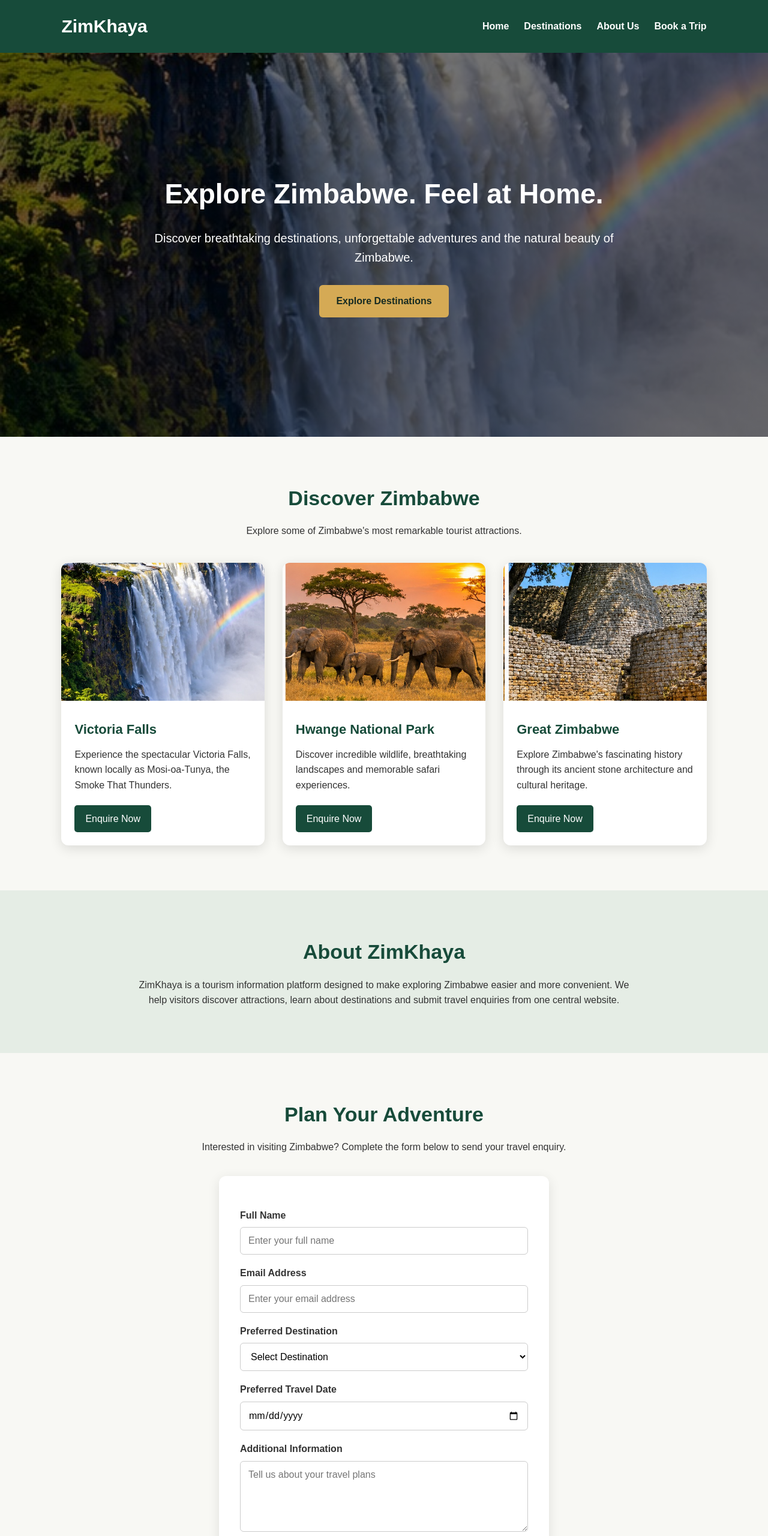
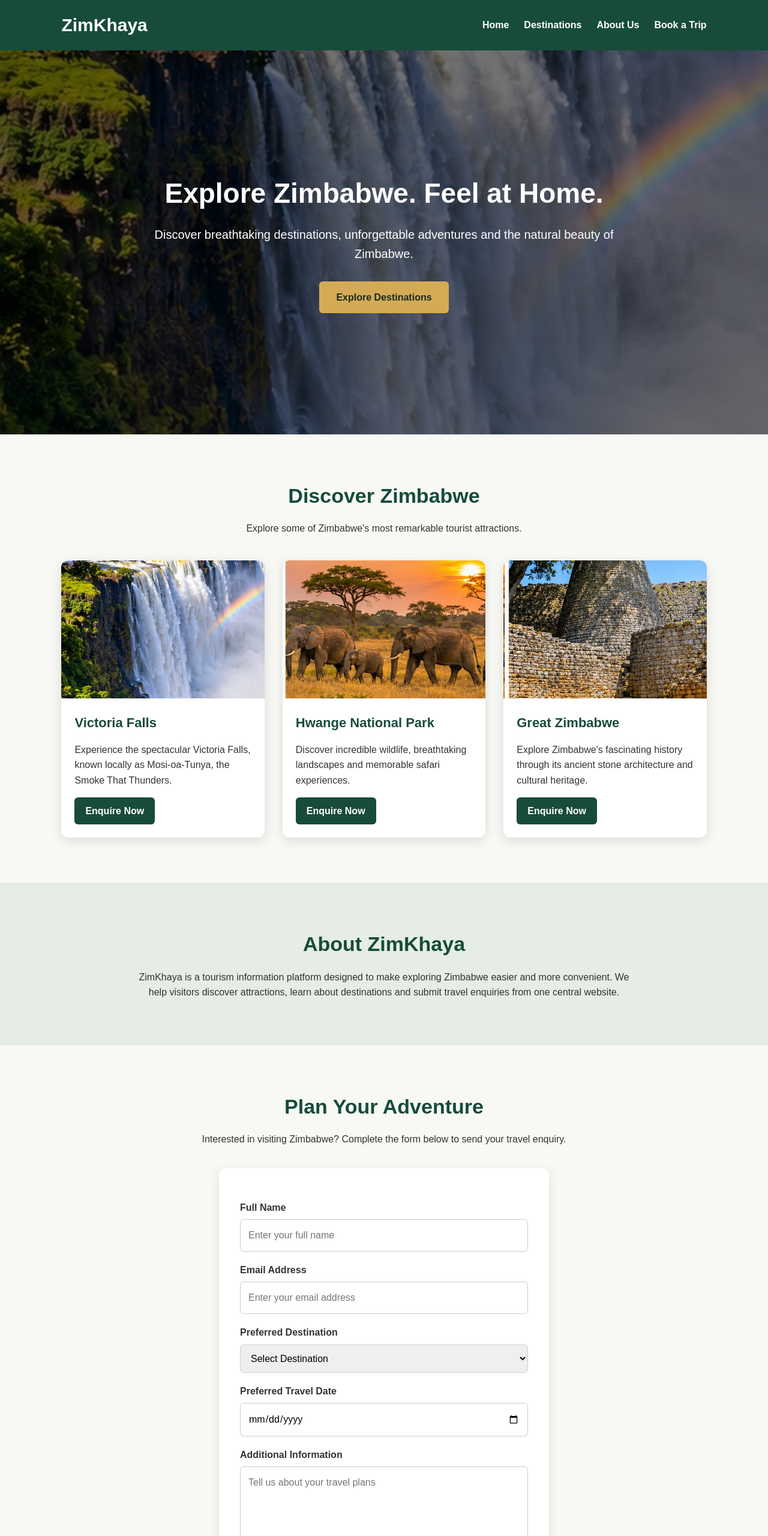
Before and after one commit to Nokuthula-dev/ZimKhaya, a plain HTML site: page index.html in a window 1280 px wide. Shown: the top 2560 px of the page at 60% size. Drawn offline with Linux system fonts and the light colour scheme.

Commit message:
Simplify site and send enquiries via Web3Forms

```diff
--- a/index.html
+++ b/index.html
@@ -1,262 +1,111 @@
-
 <!DOCTYPE html>
 <html lang="en">
-
 <head>
   <meta charset="UTF-8">
-    <meta name="viewport"
-          content="width=device-width, initial-scale=1.0">
-    <meta name="description"
-          content="Discover Zimbabwe's tourist destinations with ZimKhaya.">
-
+  <meta name="viewport" content="width=device-width, initial-scale=1.0">
+  <meta name="description" content="Discover Zimbabwe's tourist destinations with ZimKhaya.">
   <title>ZimKhaya | Explore Zimbabwe</title>
-
   <link rel="stylesheet" href="style.css">
 </head>
-
 <body>
 
-    <!-- Navigation -->
-    <header>
-        <nav class="navbar">
+  <!-- Navigation (stays at the top while scrolling) -->
+  <header class="navbar">
     <h1 class="logo">ZimKhaya</h1>
-
-            <ul class="nav-links">
-                <li><a href="#home">Home</a></li>
-                <li><a href="#destinations">Destinations</a></li>
-                <li><a href="#about">About Us</a></li>
-                <li><a href="#booking">Book a Trip</a></li>
-            </ul>
+    <nav class="nav-links">
+      <a href="#home">Home</a>
+      <a href="#destinations">Destinations</a>
+      <a href="#about">About Us</a>
+      <a href="#booking">Book a Trip</a>
     </nav>
   </header>
 
-    <!-- Welcome Banner -->
+  <!-- Welcome banner -->
   <section id="home" class="hero">
-        <div class="hero-content">
     <h2>Explore Zimbabwe. Feel at Home.</h2>
-
-            <p>
-                Discover breathtaking destinations,
-                unforgettable adventures and the
-                natural beauty of Zimbabwe.
-            </p>
-
-            <a href="#destinations" class="btn">
-                Explore Destinations
-            </a>
-        </div>
+    <p>Discover breathtaking destinations, unforgettable adventures and the natural beauty of Zimbabwe.</p>
+    <a href="#destinations" class="btn">Explore Destinations</a>
   </section>
 
   <main>
+    <!-- Destinations: data-destination fills in the form when clicked -->
+    <section id="destinations" class="section">
+      <h2>Discover Zimbabwe</h2>
+      <p>Explore some of Zimbabwe's most remarkable tourist attractions.</p>
 
-        <!-- Destinations -->
-        <section id="destinations" class="destinations">
-
-            <h2>Discover Zimbabwe</h2>
-
-            <p>
-                Explore some of Zimbabwe's most
-                remarkable tourist attractions.
-            </p>
-
-            <div class="destination-container">
-
-                <article class="destination-card">
-                    <img src="images/victoria-falls.jpg"
-                         alt="Victoria Falls waterfall">
-
-                    <div class="card-content">
+      <div class="cards">
+        <article class="card">
+          <img src="images/victoria-falls.jpg" alt="Victoria Falls waterfall" loading="lazy">
           <h3>Victoria Falls</h3>
-
-                        <p>
-                            Experience the spectacular
-                            Victoria Falls, known locally
-                            as Mosi-oa-Tunya, the
-                            Smoke That Thunders.
-                        </p>
-
-                        <a href="#booking" class="card-btn">
-                            Enquire Now
-                        </a>
-                    </div>
+          <p>Experience the spectacular Victoria Falls, known locally as Mosi-oa-Tunya, the Smoke That Thunders.</p>
+          <a href="#booking" class="card-btn" data-destination="Victoria Falls">Enquire Now</a>
         </article>
 
-                <article class="destination-card">
-                    <img src="images/hwange.jpg"
-                         alt="Elephants at Hwange National Park">
-
-                    <div class="card-content">
+        <article class="card">
+          <img src="images/hwange.jpg" alt="Elephants at Hwange National Park" loading="lazy">
           <h3>Hwange National Park</h3>
-
-                        <p>
-                            Discover incredible wildlife,
-                            breathtaking landscapes
-                            and memorable safari
-                            experiences.
-                        </p>
-
-                        <a href="#booking" class="card-btn">
-                            Enquire Now
-                        </a>
-                    </div>
+          <p>Discover incredible wildlife, breathtaking landscapes and memorable safari experiences.</p>
+          <a href="#booking" class="card-btn" data-destination="Hwange National Park">Enquire Now</a>
         </article>
 
-                <article class="destination-card">
-                    <img src="images/great-zimbabwe.jpg"
-                         alt="Great Zimbabwe stone ruins">
-
-                    <div class="card-content">
+        <article class="card">
+          <img src="images/great-zimbabwe.jpg" alt="Great Zimbabwe stone ruins" loading="lazy">
           <h3>Great Zimbabwe</h3>
-
-                        <p>
-                            Explore Zimbabwe's
-                            fascinating history through
-                            its ancient stone architecture
-                            and cultural heritage.
-                        </p>
-
-                        <a href="#booking" class="card-btn">
-                            Enquire Now
-                        </a>
-                    </div>
+          <p>Explore Zimbabwe's fascinating history through its ancient stone architecture and cultural heritage.</p>
+          <a href="#booking" class="card-btn" data-destination="Great Zimbabwe">Enquire Now</a>
         </article>
-
       </div>
     </section>
 
     <!-- About -->
-        <section id="about" class="about">
-
+    <section id="about" class="section about">
       <h2>About ZimKhaya</h2>
-
-            <p>
-                ZimKhaya is a tourism information
-                platform designed to make exploring
-                Zimbabwe easier and more convenient.
-
-                We help visitors discover attractions,
-                learn about destinations and submit
-                travel enquiries from one central
-                website.
-            </p>
-
+      <p>ZimKhaya is a tourism information platform designed to make exploring Zimbabwe easier and more convenient. We help visitors discover attractions, learn about destinations and submit travel enquiries from one central website.</p>
     </section>
 
-        <!-- Booking Enquiry -->
-        <section id="booking" class="booking">
+    <!-- Booking enquiry: Web3Forms emails each submission to the inbox linked to this access key -->
+    <section id="booking" class="section">
+      <h2>Plan Your Adventure</h2>
+      <p>Interested in visiting Zimbabwe? Complete the form below to send your travel enquiry.</p>
 
-            <h2>Plan Your Adventure</h2>
-
-            <p>
-                Interested in visiting Zimbabwe?
-                Complete the form below to send
-                your travel enquiry.
-            </p>
-
-            <form
-                id="bookingForm"
-                action="https://formsubmit.co/YOUR_EMAIL@example.com"
-                method="POST"
-            >
-
-                <input type="hidden"
-                       name="_subject"
-                       value="New ZimKhaya Travel Enquiry">
-
-                <input type="hidden"
-                       name="_template"
-                       value="table">
-
-                <input type="hidden"
-                       name="_captcha"
-                       value="true">
+      <form action="https://api.web3forms.com/submit" method="POST">
+        <input type="hidden" name="access_key" value="884318c5-2633-4f47-98f5-0f286724bcdb">
+        <input type="hidden" name="subject" value="New ZimKhaya Travel Enquiry">
+        <input type="hidden" name="from_name" value="ZimKhaya Website">
+        <input type="checkbox" name="botcheck" class="hidden"> <!-- spam trap: bots tick it, people never see it -->
 
         <label for="name">Full Name</label>
-                <input type="text"
-                       id="name"
-                       name="name"
-                       placeholder="Enter your full name"
-                       required>
+        <input type="text" id="name" name="name" placeholder="Enter your full name" required>
 
         <label for="email">Email Address</label>
-                <input type="email"
-                       id="email"
-                       name="email"
-                       placeholder="Enter your email address"
-                       required>
+        <input type="email" id="email" name="email" placeholder="Enter your email address" required>
 
-                <label for="destination">
-                    Preferred Destination
-                </label>
-
-                <select id="destination"
-                        name="destination"
-                        required>
-
-                    <option value="">
-                        Select Destination
-                    </option>
-
-                    <option value="Victoria Falls">
-                        Victoria Falls
-                    </option>
-
-                    <option value="Hwange National Park">
-                        Hwange National Park
-                    </option>
-
-                    <option value="Great Zimbabwe">
-                        Great Zimbabwe
-                    </option>
-
+        <label for="destination">Preferred Destination</label>
+        <select id="destination" name="destination" required>
+          <option value="">Select Destination</option>
+          <option>Victoria Falls</option>
+          <option>Hwange National Park</option>
+          <option>Great Zimbabwe</option>
         </select>
 
-                <label for="date">
-                    Preferred Travel Date
-                </label>
+        <label for="date">Preferred Travel Date</label>
+        <input type="date" id="date" name="travel_date" required>
 
-                <input type="date"
-                       id="date"
-                       name="travel_date"
-                       required>
+        <label for="message">Additional Information</label>
+        <textarea id="message" name="message" rows="5" placeholder="Tell us about your travel plans"></textarea>
 
-                <label for="message">
-                    Additional Information
-                </label>
+        <p class="note">Your details are only used to reply to your enquiry and are delivered by a third-party form service. Please do not include sensitive personal information.</p>
 
-                <textarea id="message"
-                          name="message"
-                          rows="5"
-                          placeholder="Tell us about your travel plans"></textarea>
-
-                <p class="privacy-note">
-                    Your information will be used
-                    to respond to your enquiry and
-                    will be processed by our
-                    third-party form delivery service.
-                    Please do not include sensitive
-                    personal information.
-                </p>
-
-                <button type="submit" class="btn">
-                    Submit Enquiry
-                </button>
-
+        <button type="submit" class="btn">Submit Enquiry</button>
       </form>
-
     </section>
-
   </main>
 
-    <!-- Footer -->
   <footer>
-        <p>
-            &copy; 2026 ZimKhaya.
-            Explore Zimbabwe. Feel at Home.
-        </p>
+    <p>&copy; 2026 ZimKhaya. Explore Zimbabwe. Feel at Home.</p>
+    <p>Contact: <a href="mailto:nokuegama@gmail.com">nokuegama@gmail.com</a></p>
   </footer>
 
   <script src="script.js"></script>
-
 </body>
 </html>
--- a/script.js
+++ b/script.js
@@ -1,81 +1,16 @@
-
 // ZimKhaya Website JavaScript
 
-// Get the booking form and its fields
-const bookingForm = document.getElementById("bookingForm");
-const travelDate = document.getElementById("date");
-const destinationSelect =
-    document.getElementById("destination");
+// 1. Stop visitors from picking a travel date in the past
+const today = new Date();
+today.setMinutes(today.getMinutes() - today.getTimezoneOffset()); // use local time, not UTC
+document.getElementById("date").min = today.toISOString().split("T")[0];
 
-const emailInput = document.getElementById("email");
-const replyToInput = document.getElementById("replyTo");
-
-// Prevent selection of previous dates
-if (travelDate) {
-
-    const today = new Date();
-
-    const localDate = new Date(
-        today.getTime() -
-        today.getTimezoneOffset() * 60000
-    );
-
-    travelDate.min = localDate
-        .toISOString()
-        .split("T")[0];
-}
-
-// Automatically select the destination
-// when a visitor clicks Enquire Now
-const destinationButtons =
-    document.querySelectorAll("[data-destination]");
-
-destinationButtons.forEach(function(button) {
-
-    button.addEventListener("click", function() {
-
-        const selectedDestination =
-            button.getAttribute("data-destination");
-
-        destinationSelect.value = selectedDestination;
-
-    });
-
+// 2. When "Enquire Now" is clicked, pre-select that destination in the form
+document.querySelectorAll("[data-destination]").forEach(function (button) {
+  button.addEventListener("click", function () {
+    document.getElementById("destination").value = button.dataset.destination;
+  });
 });
 
-// Check the form before submission
-if (bookingForm) {
-
-    bookingForm.addEventListener("submit", function(event) {
-
-        // Validate destination
-        if (!destinationSelect.value) {
-
-            event.preventDefault();
-
-            alert(
-                "Please select your preferred destination."
-            );
-
-            return;
-        }
-
-        // Validate travel date
-        if (travelDate.value < travelDate.min) {
-
-            event.preventDefault();
-
-            alert(
-                "Please select a current or future travel date."
-            );
-
-            return;
-        }
-
-        // Set the visitor's email for replies
-        replyToInput.value = emailInput.value;
-
-        // Allow FormSubmit to send the enquiry
-    });
-
-}
+// The browser checks all other fields itself using the "required", "type" and "min"
+// attributes in index.html, so no extra validation code is needed.
--- a/style.css
+++ b/style.css
@@ -1,316 +1,77 @@
-
 /* ZimKhaya Website Styles */
 
-/* General Settings */
-
-* {
-    margin: 0;
-    padding: 0;
-    box-sizing: border-box;
+/* Colours are stored once here and reused below */
+:root {
+  --green: #174b3a;
+  --green-light: #276f55;
+  --gold: #d5aa55;
+  --gold-light: #ebc879;
 }
 
-html {
-    scroll-behavior: smooth;
+* { margin: 0; padding: 0; box-sizing: border-box; }
+html { scroll-behavior: smooth; scroll-padding-top: 80px; }
+body { font-family: Arial, sans-serif; background: #f8f8f4; color: #333; line-height: 1.6; }
+h2 { font-size: 34px; color: var(--green); margin-bottom: 15px; }
+
+/* Navigation bar (sticky so it is always visible) */
+.navbar {
+  position: sticky; top: 0; z-index: 10;
+  background: var(--green); padding: 18px 8%;
+  display: flex; justify-content: space-between; align-items: center; flex-wrap: wrap; gap: 15px;
 }
+.logo { font-size: 30px; color: white; }
+.nav-links { display: flex; gap: 25px; flex-wrap: wrap; }
+.nav-links a { color: white; text-decoration: none; font-weight: bold; }
+.nav-links a:hover { color: var(--gold-light); }
 
-body {
-    font-family: Arial, sans-serif;
-    background-color: #f8f8f4;
-    color: #333333;
-    line-height: 1.6;
+/* Welcome banner */
+.hero {
+  min-height: 80vh; padding: 50px 20px; color: white; text-align: center;
+  background: linear-gradient(rgba(0,0,0,.55), rgba(0,0,0,.55)), url("images/victoria-falls.jpg") center / cover;
+  display: flex; flex-direction: column; justify-content: center; align-items: center;
 }
-
-/* Navigation Bar */
-
-.navbar {
-    background-color: #174b3a;
-    padding: 20px 8%;
-    display: flex;
-    justify-content: space-between;
-    align-items: center;
-    flex-wrap: wrap;
-    gap: 20px;
-}
-
-.logo {
-    font-size: 30px;
-    color: white;
-    font-weight: bold;
-}
-
-.nav-links {
-    list-style: none;
-    display: flex;
-    gap: 25px;
-    flex-wrap: wrap;
-}
-
-.nav-links a {
-    color: white;
-    text-decoration: none;
-    font-weight: bold;
-    transition: color 0.3s;
-}
-
-.nav-links a:hover,
-.nav-links a:focus {
-    color: #e5c57c;
-}
-
-/* Homepage Banner */
-
-.hero {
-    min-height: 80vh;
-
-    background:
-        linear-gradient(
-            rgba(0, 0, 0, 0.55),
-            rgba(0, 0, 0, 0.55)
-        ),
-        url("images/victoria-falls.jpg");
-
-    background-size: cover;
-    background-position: center;
-
-    display: flex;
-    justify-content: center;
-    align-items: center;
-    text-align: center;
-
-    padding: 50px 20px;
-}
-
-.hero-content {
-    max-width: 800px;
-    color: white;
-}
-
-.hero h2 {
-    font-size: 46px;
-    margin-bottom: 20px;
-}
-
-.hero p {
-    font-size: 20px;
-    margin-bottom: 30px;
-}
+.hero h2 { font-size: 46px; color: white; }
+.hero p { font-size: 20px; max-width: 800px; margin-bottom: 30px; }
 
 /* Buttons */
+.btn, .card-btn { display: inline-block; text-decoration: none; font-weight: bold; border: none; border-radius: 6px; cursor: pointer; }
+.btn { background: var(--gold); color: #172b22; padding: 14px 28px; font-size: 16px; }
+.btn:hover { background: var(--gold-light); }
+.card-btn { background: var(--green); color: white; padding: 10px 18px; }
+.card-btn:hover { background: var(--green-light); }
 
-.btn {
-    display: inline-block;
-    background-color: #d5aa55;
-    color: #172b22;
-    padding: 14px 28px;
-    border: none;
-    border-radius: 6px;
-    text-decoration: none;
-    font-size: 16px;
-    font-weight: bold;
-    cursor: pointer;
-    transition: background-color 0.3s;
-}
+/* Page sections */
+.section { padding: 75px 8%; text-align: center; }
+.about { background: #e5ede5; }
+.about p { max-width: 850px; margin: auto; }
 
-.btn:hover,
-.btn:focus {
-    background-color: #ebc879;
-}
+/* Destination cards */
+.cards { display: grid; grid-template-columns: repeat(auto-fit, minmax(250px, 1fr)); gap: 30px; margin-top: 40px; }
+.card { background: white; border-radius: 12px; overflow: hidden; box-shadow: 0 5px 20px rgba(0,0,0,.12); text-align: left; padding-bottom: 22px; transition: transform .3s; }
+.card:hover { transform: translateY(-5px); }
+.card img { width: 100%; height: 230px; object-fit: cover; }
+.card h3, .card p, .card a { margin: 15px 22px 0; }
+.card h3 { color: var(--green); font-size: 22px; }
 
-/* Destinations Section */
-
-.destinations {
-    padding: 75px 8%;
-    text-align: center;
-}
-
-.destinations h2,
-.about h2,
-.booking h2 {
-    font-size: 34px;
-    color: #174b3a;
-    margin-bottom: 15px;
-}
-
-.destination-container {
-    display: grid;
-    grid-template-columns:
-        repeat(auto-fit, minmax(250px, 1fr));
-    gap: 30px;
-    margin-top: 40px;
-}
-
-/* Destination Cards */
-
-.destination-card {
-    background-color: white;
-    border-radius: 12px;
-    overflow: hidden;
-    box-shadow: 0 5px 20px rgba(0, 0, 0, 0.12);
-    text-align: left;
-    transition: transform 0.3s;
-}
-
-.destination-card:hover {
-    transform: translateY(-5px);
-}
-
-.destination-card img {
-    width: 100%;
-    height: 230px;
-    object-fit: cover;
-}
-
-.card-content {
-    padding: 22px;
-}
-
-.card-content h3 {
-    color: #174b3a;
-    font-size: 22px;
-    margin-bottom: 12px;
-}
-
-.card-content p {
-    margin-bottom: 20px;
-}
-
-.card-btn {
-    display: inline-block;
-    background-color: #174b3a;
-    color: white;
-    padding: 10px 18px;
-    text-decoration: none;
-    border-radius: 5px;
-}
-
-.card-btn:hover,
-.card-btn:focus {
-    background-color: #276f55;
-}
-
-/* About Section */
-
-.about {
-    background-color: #e5ede5;
-    padding: 75px 12%;
-    text-align: center;
-}
-
-.about p {
-    max-width: 850px;
-    margin: auto;
-}
-
-/* Booking Section */
-
-.booking {
-    padding: 75px 8%;
-    text-align: center;
-}
-
-.booking form {
-    max-width: 550px;
-    margin: 35px auto;
-    padding: 35px;
-    background-color: white;
-    border-radius: 12px;
-    box-shadow: 0 5px 20px rgba(0, 0, 0, 0.1);
-    text-align: left;
-}
-
-.booking label {
-    display: block;
-    margin-top: 18px;
-    margin-bottom: 7px;
-    font-weight: bold;
-}
-
-.booking input,
-.booking select,
-.booking textarea {
-    width: 100%;
-    padding: 13px;
-    border: 1px solid #cccccc;
-    border-radius: 6px;
-    font-family: Arial, sans-serif;
-    font-size: 16px;
-    background-color: white;
-}
-
-.booking input:focus,
-.booking select:focus,
-.booking textarea:focus {
-    outline: 2px solid #276f55;
-    outline-offset: 1px;
-}
-
-.booking textarea {
-    resize: vertical;
-}
-
-.booking button {
-    width: 100%;
-    margin-top: 25px;
-}
-
-.privacy-note {
-    margin-top: 20px;
-    font-size: 13px;
-    color: #666666;
-}
-
-.enquiry-note {
-    font-size: 14px;
-    color: #666666;
-    margin-top: 10px;
-}
+/* Booking form */
+form { max-width: 550px; margin: 35px auto 0; padding: 35px; background: white; border-radius: 12px; box-shadow: 0 5px 20px rgba(0,0,0,.1); text-align: left; }
+label { display: block; margin: 18px 0 7px; font-weight: bold; }
+input, select, textarea { width: 100%; padding: 13px; border: 1px solid #ccc; border-radius: 6px; font: inherit; }
+input:focus, select:focus, textarea:focus { outline: 2px solid var(--green-light); }
+textarea { resize: vertical; }
+form button { width: 100%; margin-top: 25px; }
+.note { margin-top: 20px; font-size: 13px; color: #666; }
+.hidden { display: none; }
 
 /* Footer */
+footer { background: var(--green); color: white; text-align: center; padding: 25px; }
+footer a { color: var(--gold-light); }
 
-footer {
-    background-color: #174b3a;
-    color: white;
-    text-align: center;
-    padding: 25px;
+/* Phones */
+@media (max-width: 600px) {
+  .navbar { justify-content: center; position: static; }
+  .hero h2 { font-size: 32px; }
+  .hero p { font-size: 17px; }
+  .section { padding: 50px 5%; }
+  form { padding: 22px; }
 }
-
-footer p {
-    margin-bottom: 5px;
-}
-
-/* Responsive Design */
-
-@media (max-width: 600px) {
-
-    .navbar {
-        justify-content: center;
-        text-align: center;
-    }
-
-    .nav-links {
-        justify-content: center;
-        gap: 15px;
-    }
-
-    .hero h2 {
-        font-size: 32px;
-    }
-
-    .hero p {
-        font-size: 17px;
-    }
-
-    .destinations,
-    .about,
-    .booking {
-        padding: 50px 5%;
-    }
-
-    .booking form {
-        padding: 22px;
-    }
-
-    .destination-card img {
-        height: 200px;
-    }
-}
```
Lines whose indentation alone changed are shown as unchanged.
